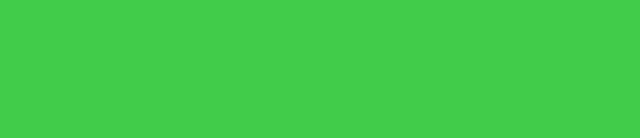
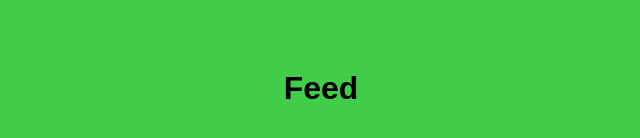
Before and after one commit to Luizlc10/IDog, a React app: page /feed in a window 1280 px wide. Shown: the part 312-450 px from the top of the page, without its empty margins (319-959 px from the left). Built offline with nearby package versions, Linux system fonts and the light colour scheme; sample sign-in values are in the browser's storage.

Commit message:
feature/feed: tests

```diff
--- /dev/null
+++ b/src/pages/feed/feed.css
@@ -0,0 +1,3 @@
+.feed-page {
+
+}
--- /dev/null
+++ b/src/pages/feed/index.js
@@ -0,0 +1,15 @@
+import React, { Component } from 'react';
+import { BrowserRouter, Route, Switch, Link } from 'react-router-dom'
+
+import './feed.css'
+
+
+export default class Feed extends Component {
+  render() {
+    return (
+      <div className="login-page">
+        <h1>Feed</h1>
+      </div>
+    )
+  }
+}
--- a/src/routes.js
+++ b/src/routes.js
@@ -3,7 +3,8 @@ import { BrowserRouter, Route, Switch, Redirect } from 'react-router-dom'
 
 import { isAuthenticated } from './auth';
 
-import LoginPage from './pages/login';
+import LoginPage from './pages/login'
+import FeedPage from './pages/feed';
 
 const PrivateRoute = ({ component: Component, props }) => (
   <Route
@@ -21,9 +22,10 @@ const PrivateRoute = ({ component: Component, props }) => (
 const Routes = () => (
   <BrowserRouter>
     <Switch>
-      <Route exact path="/" component={ LoginPage } />
+      <Route exact path="/" component={LoginPage} />
+      <PrivateRoute path="/feed" component={FeedPage} />
     </Switch>
   </BrowserRouter>
-);
+)
 
 export default Routes;
```
Also changed, not shown: 1 other file (tests, documents, lock files or other folders).
